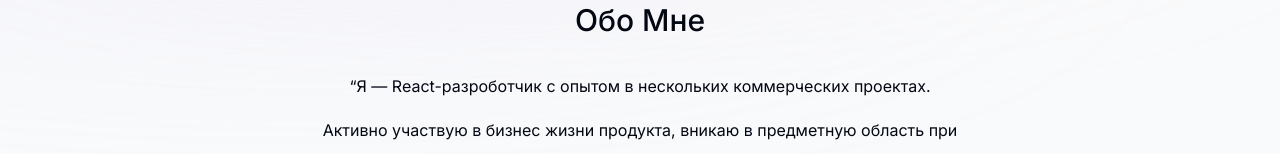
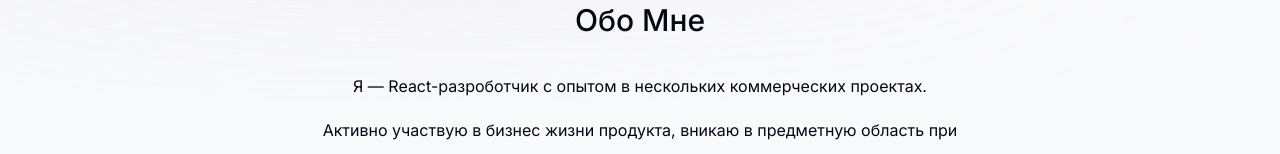
Before and after one commit to aldeevN/anonExample, a Next.js app: page / in a window 1280 px wide. Shown: the part 727-881 px from the top of the page. Built offline with nearby package versions, Linux system fonts and the light colour scheme.

Commit message:
Update about.tsx

```diff
--- a/components/about.tsx
+++ b/components/about.tsx
@@ -19,7 +19,7 @@
     >
       <SectionHeading>Обо мне</SectionHeading>
       <p className="mb-3">
-        “Я — React-разроботчик с опытом в нескольких коммерческих проектах.
+        Я — React-разроботчик с опытом в нескольких коммерческих проектах.
       </p><p>Активно участвую в бизнес жизни продукта, вникаю в предметную область при разработке.
         Разбирался в алгоритмах по книге Бхаргава А. 'Грокаем алгоритмы' и закреплял их на leetcode.
       </p>
```
